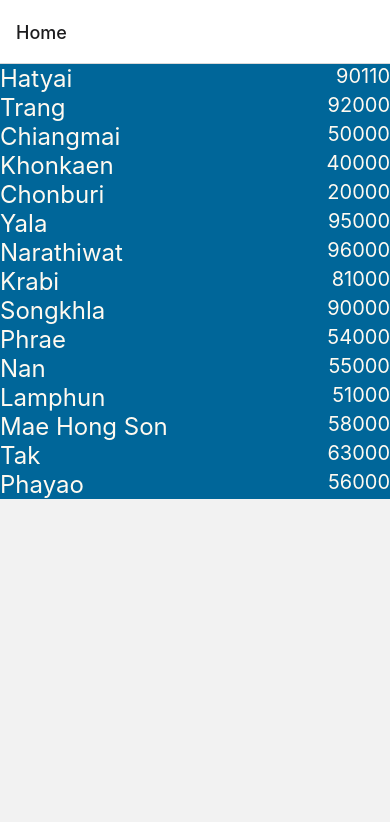
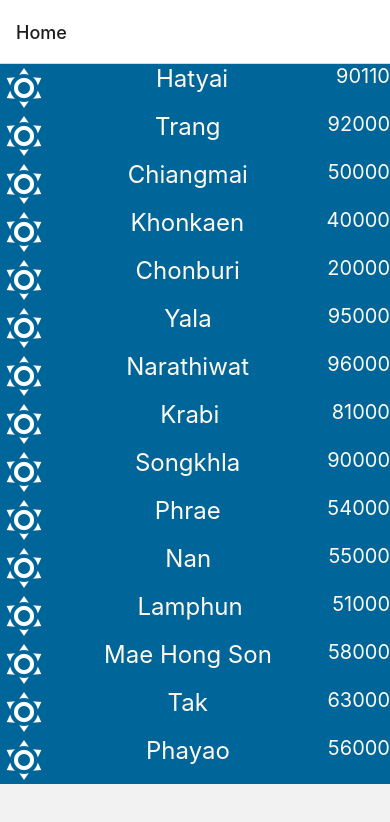
Before and after one commit to NurhayateeMahadungg/3SA04lab-reactnative705, a React Native app: screen /Home in a window 390 px wide. Shown: the top 822 px of the page. Built offline with nearby package versions, Linux system fonts and the light colour scheme.

Commit message:
3SA04reactnative 6310110705 com&push4

```diff
--- a/screen/ZipCodeScreen.js
+++ b/screen/ZipCodeScreen.js
@@ -1,7 +1,8 @@
 import React from "react";
 import { FlatList, StyleSheet, Text, View } from "react-native";
 import { TouchableHighlight } from "react-native-gesture-handler";
-import { useNavigation } from '@react-navigation/native'
+import { useNavigation } from '@react-navigation/native';
+import { MaterialCommunityIcons } from '@expo/vector-icons';
 
 const availableZipItems = [
     { place: 'Hatyai', code: '90110' },
@@ -26,11 +27,13 @@ const ZipItem = ({place, code, navigation}) => (
         navigation.navigate('Weather', {zipCode: code})
     }}>
         <View style={styles.zipItem}>
+            <MaterialCommunityIcons size={48} name="weather-sunny" color={'#fff'} />
             <Text style={styles.title}>{place}</Text>
             <Text style={styles.subtitle}>{code}</Text>
         </View>
     </TouchableHighlight>
 )
+
 
 export default function ZipCodeScreen(){
     const navigation = useNavigation()
```
Also changed, not shown: components/screen/WeatherScreen.js (deleted, +0 -11 lines), 3SA04 Home.png (added), 3SA04 Weather.png (added).
